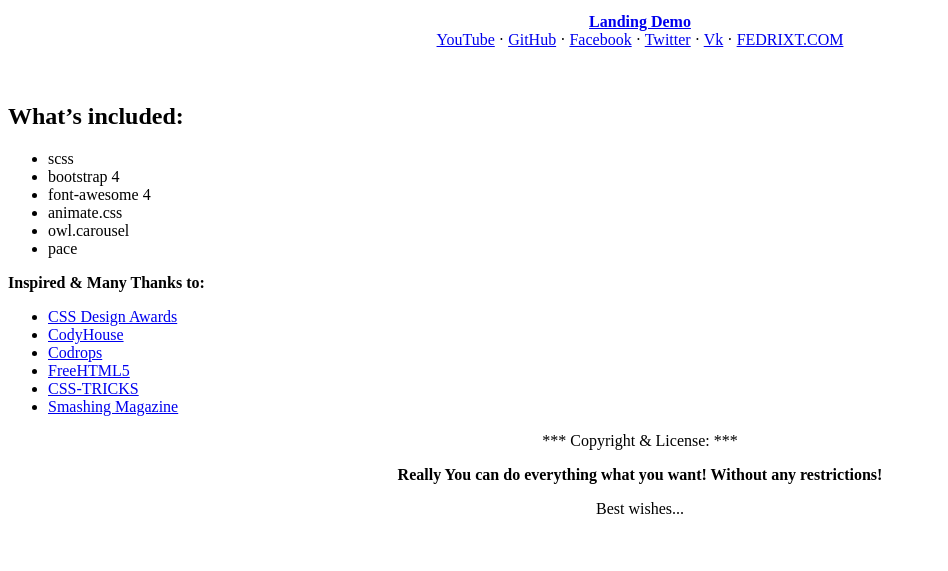
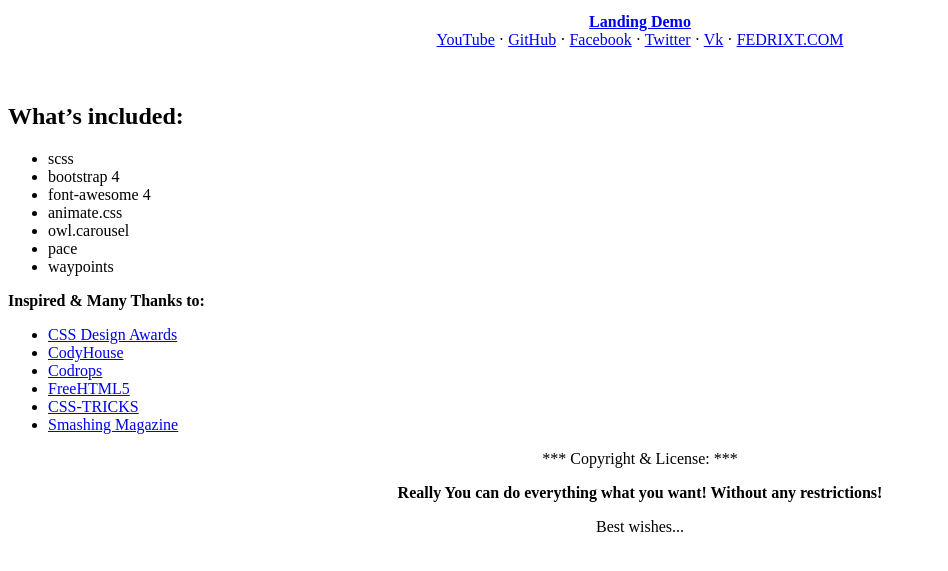
Before and after one commit to TatianaPost/freebie-landing, a plain HTML site: page README.html in a window 1280 px wide. Shown: the part 193-764 px from the top of the page, without its empty margins (0-948 px from the left). Drawn offline with Linux system fonts and the light colour scheme.

Commit message:
README.md & humans.txt edited

```diff
--- a/README.html
+++ b/README.html
@@ -41,6 +41,7 @@
 <li>animate.css</li>
 <li>owl.carousel</li>
 <li>pace</li>
+<li>waypoints</li>
 </ul>
 
 <p><strong>Inspired &amp; Many Thanks to:</strong></p>
```
Also changed, not shown: humans.txt, 1 other file.
